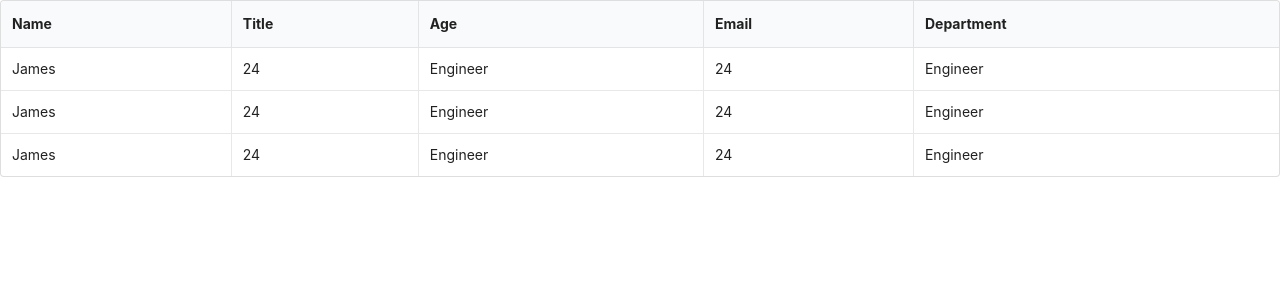
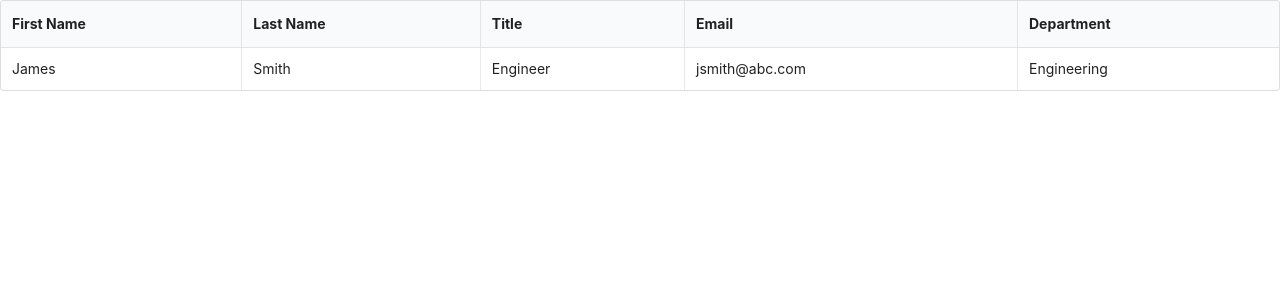
Before and after one commit to migs51/reactEmployeeDirectory_HW19, a React (Create React App) app in the folder employeedirectory/: page / in a window 1280 px wide. Shown: the top 300 px of the page. Built offline with nearby package versions, Linux system fonts and the light colour scheme.

Commit message:
added row component

```diff
--- a/employeedirectory/src/App.js
+++ b/employeedirectory/src/App.js
@@ -1,12 +1,16 @@
 import React from 'react';
 import logo from './logo.svg';
 import './App.css';
+import API from './api/randomEmployee';
 import Table from './components/Table';
 
-function App() {
-  return (
-    <Table />
-  )
+class App extends React.Component {
+  render(){
+    return (
+      <Table />
+    )
+  }
+
 };
 
 export default App;
--- a/employeedirectory/src/components/Table.js
+++ b/employeedirectory/src/components/Table.js
@@ -1,43 +1,28 @@
 import React from "react";
+import Row from './row';
+import API from '../api/randomEmployee';
 
 
-function Table(props) {
+class Table extends React.Component{
+    render() {
         return (
             <table className="ui celled table">
                 <thead>
                     <tr>
-                    <th> Name </th>
+                        <th> First Name </th>
+                        <th> Last Name </th>
                         <th> Title </th>
-                    <th> Age </th>
                         <th> Email </th>
                         <th> Department </th>
                     </tr>
                 </thead>
                 <tbody>
-                <tr>
-                <td data-label="Name">James</td>
-                <td data-label="Title">24</td>
-                <td data-label="Age">Engineer</td>
-                <td data-label="Email">24</td>
-                <td data-label="Department">Engineer</td>
-                </tr>
-                <tr>
-                <td data-label="Name">James</td>
-                <td data-label="Title">24</td>
-                <td data-label="Age">Engineer</td>
-                <td data-label="Email">24</td>
-                <td data-label="Department">Engineer</td>
-                </tr>
-                <tr>
-                <td data-label="Name">James</td>
-                <td data-label="Title">24</td>
-                <td data-label="Age">Engineer</td>
-                <td data-label="Email">24</td>
-                <td data-label="Department">Engineer</td>
-                </tr>
+                    <Row />
                 </tbody>
             </table>
         )
+    }
+
 };
 
 export default Table;
--- /dev/null
+++ b/employeedirectory/src/components/row.js
@@ -0,0 +1,19 @@
+import React from 'react';
+
+
+class Row extends React.Component {
+
+    render() {
+        return (
+            <tr>
+                <td data-label="firstName">James</td>
+                <td data-label="lastName">Smith</td>
+                <td data-label="Title">Engineer</td>
+                <td data-label="Email">jsmith@abc.com</td>
+                <td data-label="Department">Engineering</td>
+            </tr>
+        )
+    }
+}
+
+export default Row;
```
Also changed, not shown: employeedirectory/src/api/randomEmployee.js (added). Lines whose indentation alone changed are shown as unchanged.
